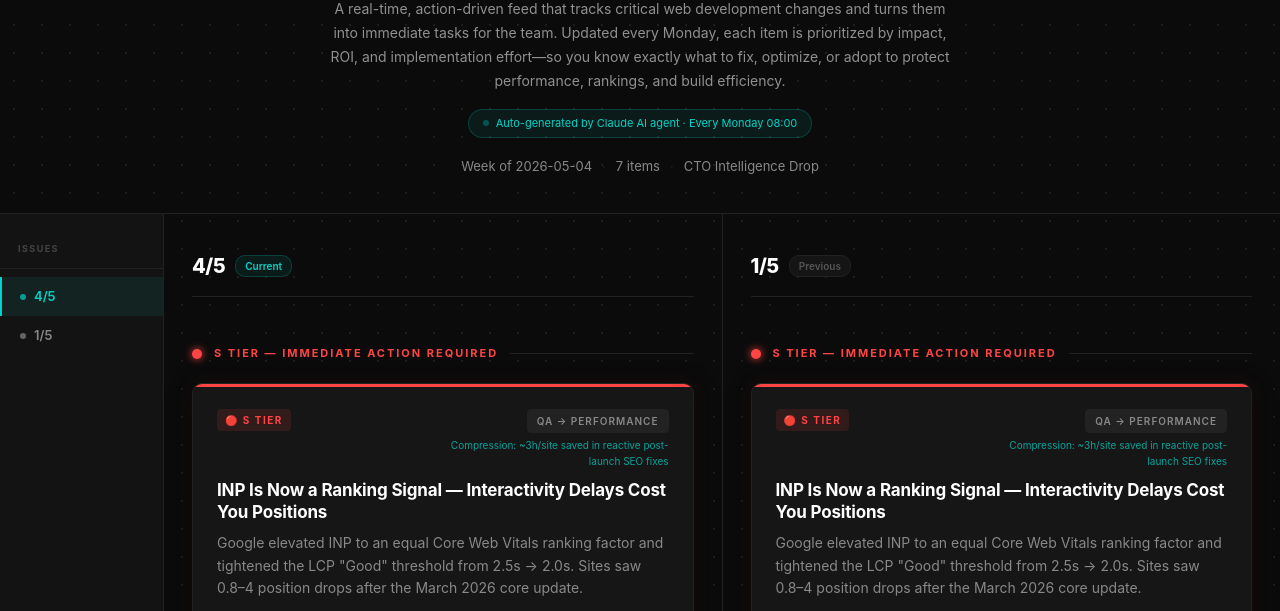
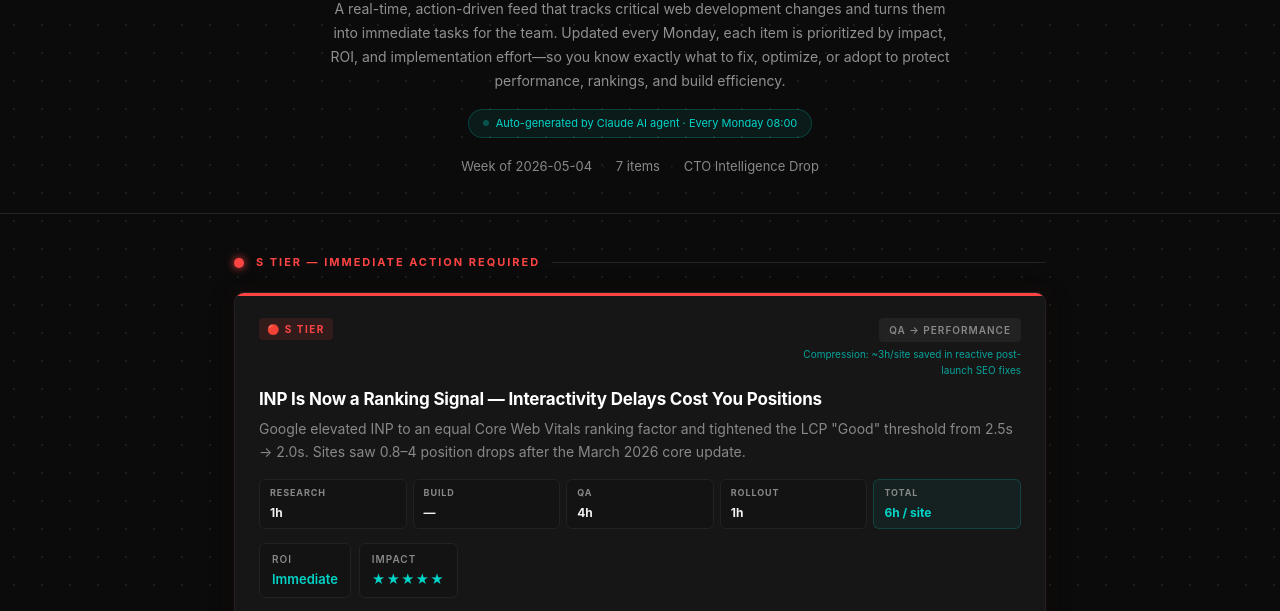
Before and after one commit to MSPLaunchpadLabs/msp-web-dev-feed, a website: page vault/public/index.html in a window 1280 px wide. Shown: the part 185-796 px from the top of the page. Drawn offline with Linux system fonts and the light colour scheme.

Commit message:
Revert "Add two-column week layout + issues sidebar to intelligence feed"
This reverts commit dcdc341c7cd598717ed24ae1200498a4aeceb3f5.

```diff
--- a/vault/public/index.html
+++ b/vault/public/index.html
@@ -422,118 +422,7 @@
 
     .footer strong { color: var(--teal); }
 
-    /* ── Page shell ── */
-    .page-layout {
-      display: flex;
-      max-width: 1600px;
-      margin: 0 auto;
-    }
-
-    /* ── Sidebar ── */
-    .sidebar {
-      width: 164px;
-      flex-shrink: 0;
-      background: var(--surface);
-      border-right: 1px solid var(--border);
-      padding: 28px 0 40px;
-      position: sticky;
-      top: 0;
-      height: 100vh;
-      overflow-y: auto;
-    }
-
-    .sidebar-title {
-      font-size: 9px;
-      font-weight: 700;
-      letter-spacing: 0.16em;
-      text-transform: uppercase;
-      color: #444;
-      padding: 0 18px 12px;
-      border-bottom: 1px solid var(--border);
-      margin-bottom: 8px;
-    }
-
-    .sidebar-item {
-      display: flex;
-      align-items: center;
-      gap: 8px;
-      padding: 9px 18px;
-      font-size: 13px;
-      font-weight: 600;
-      color: var(--muted);
-      text-decoration: none;
-      border-left: 2px solid transparent;
-      transition: color 0.15s, background 0.15s;
-    }
-
-    .sidebar-item:hover { color: var(--text); background: rgba(255,255,255,0.03); }
-
-    .sidebar-item.active {
-      color: var(--teal);
-      border-left-color: var(--teal);
-      background: var(--teal-dim);
-    }
-
-    .sidebar-dot {
-      width: 6px;
-      height: 6px;
-      border-radius: 50%;
-      background: currentColor;
-      flex-shrink: 0;
-      opacity: 0.7;
-    }
-
-    /* ── Two-week columns ── */
-    .weeks-layout {
-      flex: 1;
-      display: flex;
-      min-width: 0;
-    }
-
-    .week-col {
-      flex: 1;
-      min-width: 0;
-      padding: 36px 28px 80px;
-      border-right: 1px solid var(--border);
-    }
-
-    .week-col:last-child { border-right: none; }
-
-    .week-col-header {
-      display: flex;
-      align-items: center;
-      gap: 10px;
-      margin-bottom: 28px;
-      padding-bottom: 14px;
-      border-bottom: 1px solid var(--border);
-    }
-
-    .week-col-date {
-      font-size: 20px;
-      font-weight: 800;
-      color: #ffffff;
-      letter-spacing: -0.02em;
-    }
-
-    .week-col-badge {
-      font-size: 10px;
-      font-weight: 600;
-      padding: 2px 9px;
-      border-radius: 10px;
-      border: 1px solid;
-    }
-
-    .week-col-badge.current { color: var(--teal); background: var(--teal-dim); border-color: rgba(0,212,200,0.2); }
-    .week-col-badge.prev    { color: #555; background: rgba(255,255,255,0.04); border-color: var(--border); }
-
     /* ── Responsive ── */
-    @media (max-width: 960px) {
-      .sidebar { display: none; }
-      .weeks-layout { flex-direction: column; }
-      .week-col { border-right: none; border-bottom: 1px solid var(--border); padding: 28px 20px 48px; }
-      .week-col:last-child { border-bottom: none; }
-    }
-
     @media (max-width: 560px) {
       .card-body { padding: 18px 16px 16px; }
       .impl-breakdown, .metrics, .impact-proj { flex-direction: column; }
@@ -556,18 +445,7 @@
     </div>
   </header>
 
-  <div class="page-layout">
-    <aside class="sidebar">
-      <div class="sidebar-title">Issues</div>
-      <a class="sidebar-item active" href="#week-0504"><span class="sidebar-dot"></span>4/5</a>
-      <a class="sidebar-item" href="#week-0501"><span class="sidebar-dot"></span>1/5</a>
-    </aside>
-    <div class="weeks-layout">
-      <div class="week-col" id="week-0504">
-        <div class="week-col-header">
-          <span class="week-col-date">4/5</span>
-          <span class="week-col-badge current">Current</span>
-        </div>
+  <main class="container">
 
     <!-- ════════ S TIER ════════ -->
     <div class="tier-heading tier-s">
@@ -1105,32 +983,11 @@
       </div>
     </article>
 
-      </div><!-- /week-col 4/5 -->
-
-      <div class="week-col" id="week-0501">
-        <div class="week-col-header">
-          <span class="week-col-date">1/5</span>
-          <span class="week-col-badge prev">Previous</span>
-        </div>
-      </div><!-- /week-col 1/5 -->
-
-    </div><!-- /weeks-layout -->
-  </div><!-- /page-layout -->
+  </main>
 
   <footer class="footer">
     Generated 2026-05-04 &nbsp;·&nbsp; <strong>MSP Launchpad Labs</strong> &nbsp;·&nbsp; CTO Intelligence Feed &nbsp;·&nbsp; Updated every Monday
   </footer>
 
-  <script>
-    (function() {
-      var src = document.getElementById('week-0504');
-      var dst = document.getElementById('week-0501');
-      Array.from(src.children).forEach(function(el) {
-        if (!el.classList.contains('week-col-header')) {
-          dst.appendChild(el.cloneNode(true));
-        }
-      });
-    })();
-  </script>
 </body>
 </html>
```
